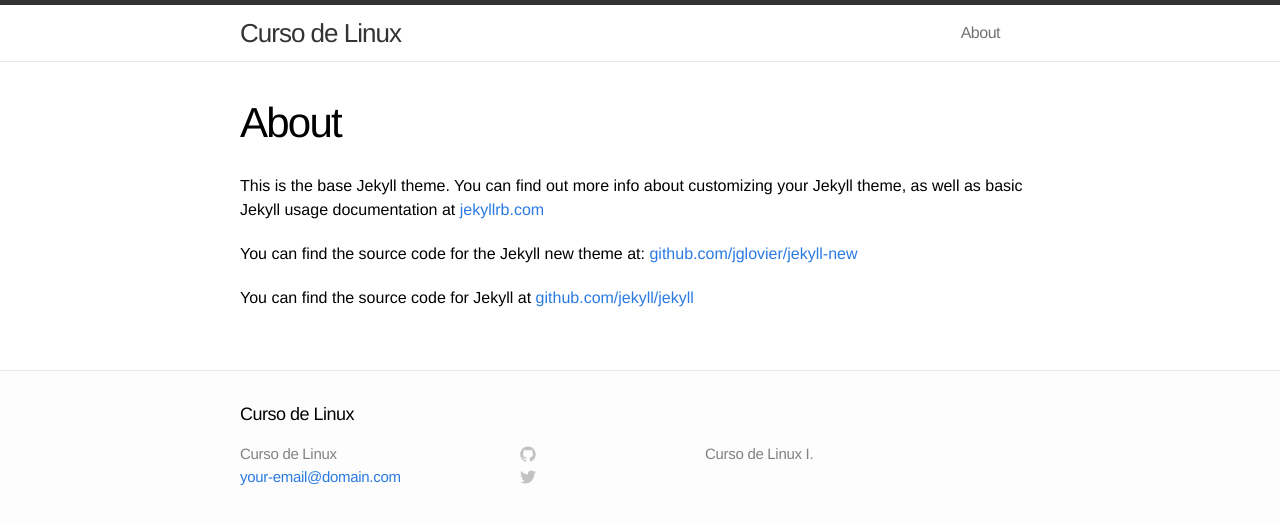
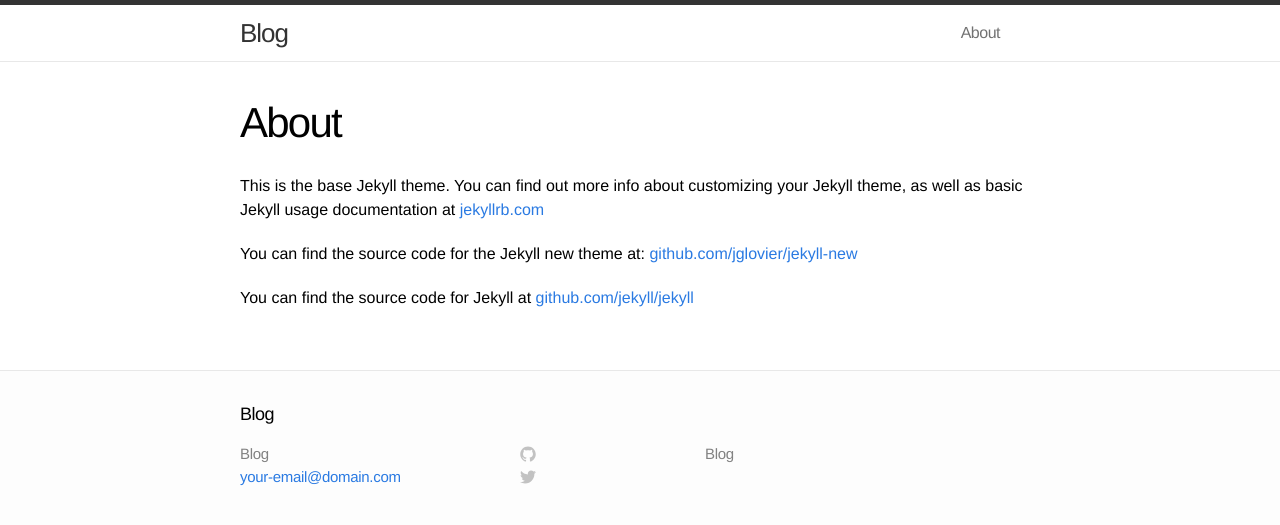
Before and after one commit to PabloSajnovsky/PabloSajnovsky.github.io, a Jekyll site: the page built from about.md, in a window 1280 px wide. Shown: the top 525 px of the page. Built offline with Jekyll 4.4.1, drawn with Linux system fonts in a browser that asks for light colours; a file with an impossible date is left out.

Commit message:
Update _config.yml

```diff
--- a/_config.yml
+++ b/_config.yml
@@ -1,9 +1,9 @@
 # Site settings
-title: Curso de Linux
+title: Blog
 email: your-email@domain.com
-description: "Curso de Linux I."
+description: "Blog"
 baseurl: ""
-url: "http://cursolinux.github.io/CursoLinux"
+url: "http://pablosajnovsky.github.io"
 
 # Build settings
 markdown: kramdown
```
